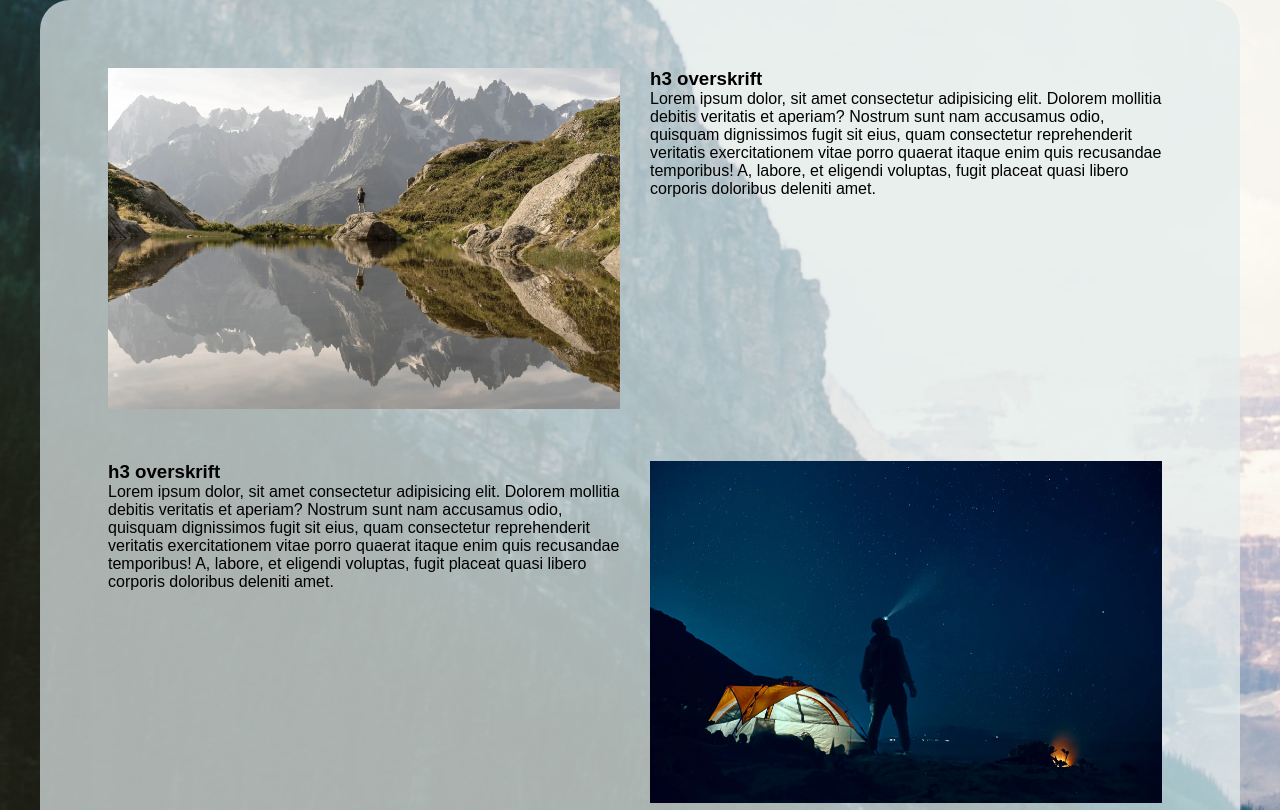
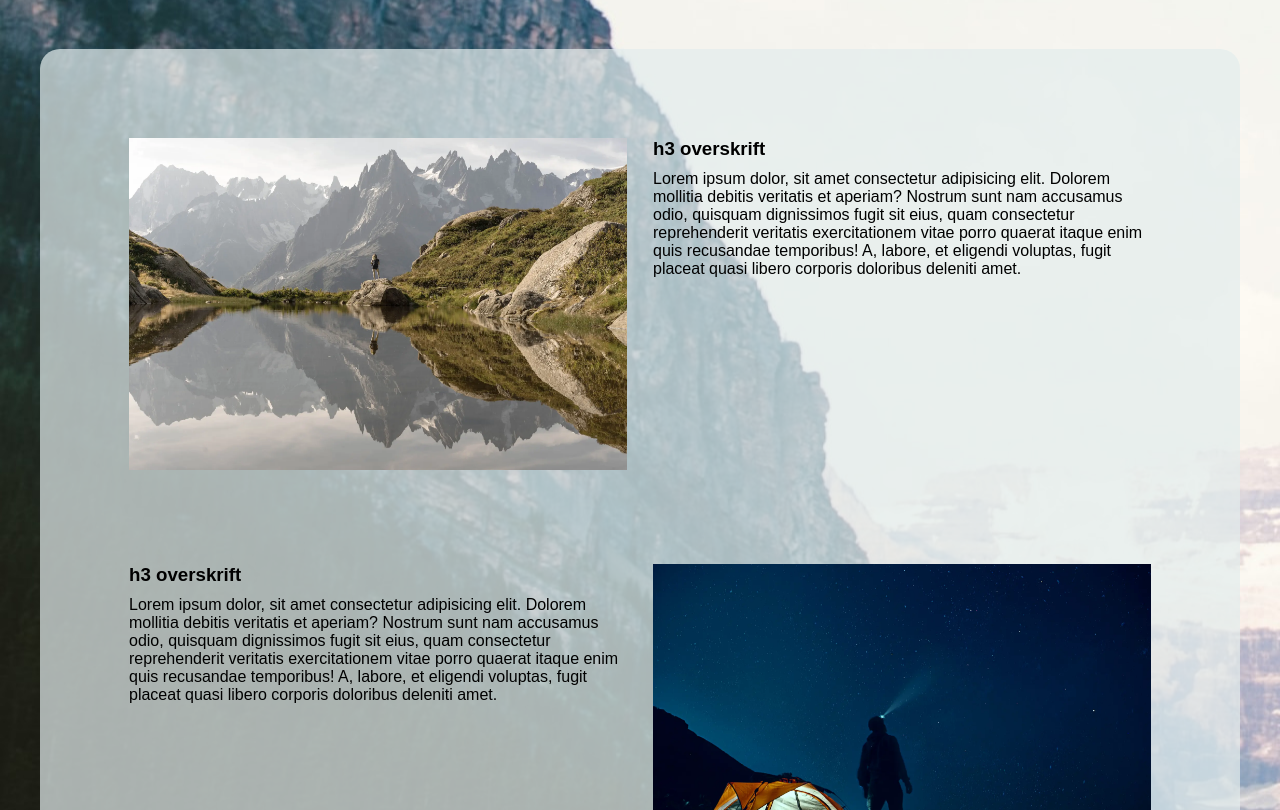
Before and after one commit to oliv8667/Stay_outdoor, a plain HTML site: page omSide.html in a window 1280 px wide. Shown: the part 380-1190 px from the top of the page. Drawn offline with Linux system fonts and the light colour scheme.

Commit message:
style omside

```diff
--- a/style.css
+++ b/style.css
@@ -163,16 +163,39 @@ body {
 /* *************************** Om side *************************** */
 .omSide section {
   background-color: #e4ededb6;
-  border-radius: 30px;
-  padding: 20px;
-  margin: 1em;
+  border-radius: 20px;
+  padding: 10px;
+  margin: 10px;
 }
-@media (min-width: 700px) {
+.imgLeftArticle {
+  gap: 15px;
+  padding: 5px;
+  margin: 10px;
+}
+.textLeftArticle {
+  gap: 15px;
+  padding: 5px;
+  margin: 10px;
+}
+.omSide p,
+h3,
+img {
+  padding: 5px;
+}
+
+@media (min-width: 800px) {
+  .omSide section {
+    background-color: #e4ededb6;
+    border-radius: 20px;
+    padding: 20px;
+    margin: 1em;
+  }
   .imgLeftArticle {
     display: grid;
     grid-template-columns: 1fr 1fr;
     grid-template-rows: 1fr;
-    gap: 20px;
+    gap: 1em;
+    padding: 1em;
     margin: 3em;
   }
   .imgLeft {
@@ -185,7 +208,8 @@ body {
     display: grid;
     grid-template-columns: 1fr 1fr;
     grid-template-rows: 1fr;
-    gap: 20px;
+    gap: 1em;
+    padding: 1em;
     margin: 3em;
   }
   .textLeft {
@@ -199,18 +223,17 @@ body {
 
 .omSide h2 {
   text-align: center;
-  font-size: 3em;
+  font-size: 4.5vw;
   margin: 2em;
   color: white;
   /* font-family: Baron Neue Bold; */
 }
 .omSide p,
-h2,
 h3 {
   color: black;
 }
 .omSide img {
-  width: 40vw;
+  max-width: 50vw;
   height: auto;
   /* border-radius: 30px; */
 }
```
